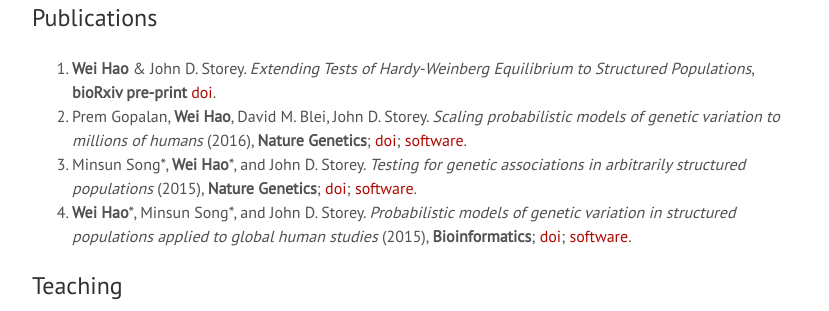
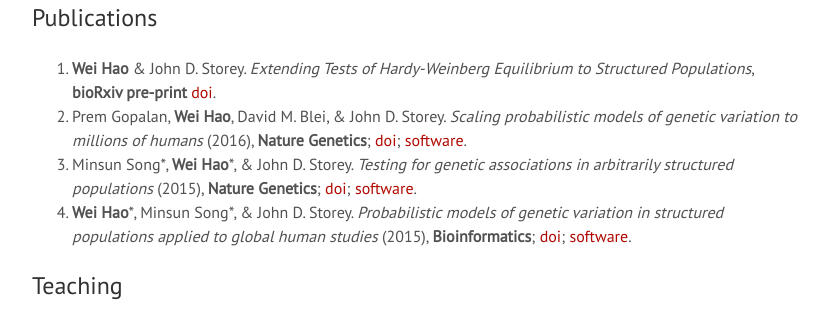
Before and after one commit to whao89/whao89.github.io, a Jekyll site: the page built from index.md, in a window 1280 px wide. Shown: the part 290-601 px from the top of the page, without its empty margins (224-1053 px from the left). Built offline with Jekyll 4.4.1, drawn with Linux system fonts in a browser that asks for light colours; our own code applies the rules of GitHub Pages for plain Markdown files.

Commit message:
Update index.md

```diff
--- a/index.md
+++ b/index.md
@@ -12,9 +12,9 @@ I am a PhD candidate at Princeton University at the Lewis-Sigler Institute for I
 ## Publications
 
 1. **Wei Hao** & John D. Storey. *Extending Tests of Hardy-Weinberg Equilibrium to Structured Populations*, **bioRxiv pre-print** [doi](https://doi.org/10.1101/240804).
-2. Prem Gopalan, **Wei Hao**, David M. Blei, John D. Storey. *Scaling probabilistic models of genetic variation to millions of humans* (2016), **Nature Genetics**; [doi](http://dx.doi.org/10.1038/ng.3710); [software](http://github.com/Storeylab/terastructure).
-3. Minsun Song\*, **Wei Hao**\*, and John D. Storey. *Testing for genetic associations in arbitrarily structured populations* (2015), **Nature Genetics**; [doi](http://dx.doi.org/10.1038/ng.3244); [software](http://github.com/StoreyLab/gcatest).
-4. **Wei Hao**\*, Minsun Song\*, and John D. Storey. *Probabilistic models of genetic variation in structured populations applied to global human studies* (2015), **Bioinformatics**; [doi](http://dx.doi.org/10.1093/bioinformatics/btv641); [software](http://github.com/StoreyLab/lfa).
+2. Prem Gopalan, **Wei Hao**, David M. Blei, & John D. Storey. *Scaling probabilistic models of genetic variation to millions of humans* (2016), **Nature Genetics**; [doi](http://dx.doi.org/10.1038/ng.3710); [software](http://github.com/Storeylab/terastructure).
+3. Minsun Song\*, **Wei Hao**\*, & John D. Storey. *Testing for genetic associations in arbitrarily structured populations* (2015), **Nature Genetics**; [doi](http://dx.doi.org/10.1038/ng.3244); [software](http://github.com/StoreyLab/gcatest).
+4. **Wei Hao**\*, Minsun Song\*, & John D. Storey. *Probabilistic models of genetic variation in structured populations applied to global human studies* (2015), **Bioinformatics**; [doi](http://dx.doi.org/10.1093/bioinformatics/btv641); [software](http://github.com/StoreyLab/lfa).
 
 ## Teaching
 
```
